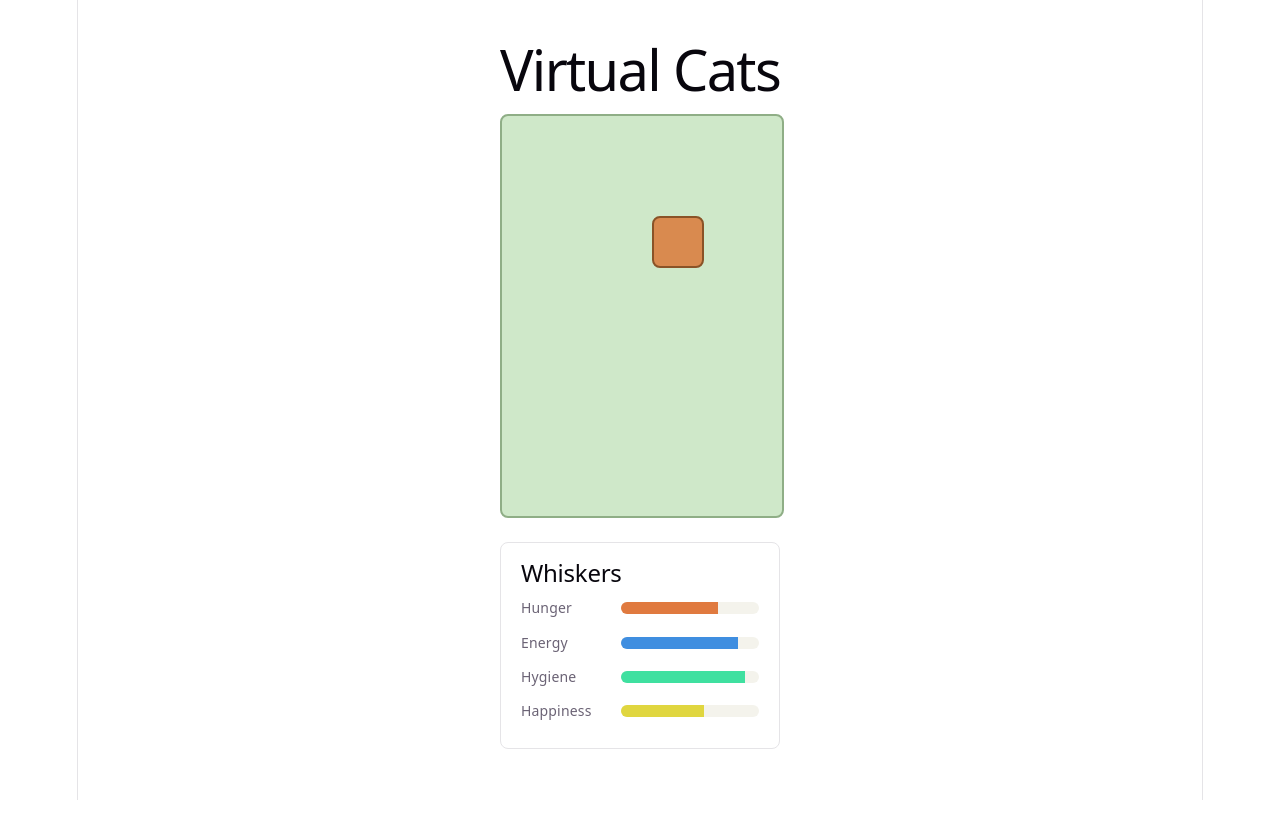
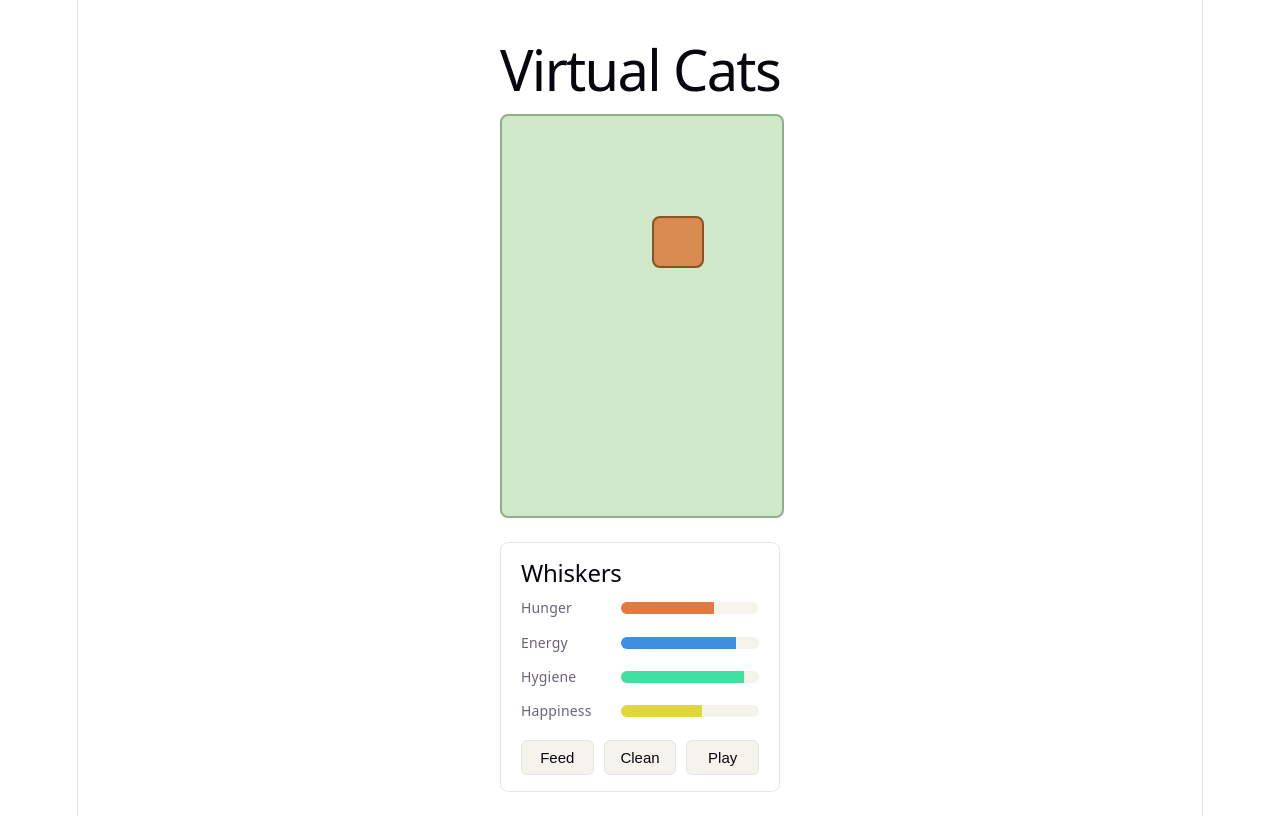
Before and after one commit to Zymos94/virtual-cats, a React (Vite) app: page / in a window 1280 px wide. Built offline with nearby package versions, Linux system fonts and the light colour scheme.

Commit message:
M2: Zustand store with needs decay and Feed/Clean/Play actions

```diff
--- a/src/App.css
+++ b/src/App.css
@@ -57,3 +57,24 @@
   height: 100%;
   transition: width 0.3s ease;
 }
+
+.actions {
+  display: flex;
+  gap: 10px;
+  margin-top: 16px;
+}
+
+.actions button {
+  flex: 1;
+  padding: 8px 0;
+  font-size: 15px;
+  border-radius: 6px;
+  border: 1px solid var(--border);
+  background: var(--code-bg);
+  color: var(--text-h);
+  cursor: pointer;
+}
+
+.actions button:hover {
+  border-color: var(--accent-border);
+}
--- a/src/App.tsx
+++ b/src/App.tsx
@@ -1,29 +1,34 @@
-import type { Pet } from './types/pet'
+import { useGameLoop } from './game/useGameLoop'
+import { usePetStore } from './store/petStore'
 import { Scene } from './components/Scene'
 import { StatBar } from './components/StatBar'
 import './App.css'
 
-// M1: one hardcoded pet, no store or game loop yet — just proving the
-// pieces render together. Real state management arrives in M2.
-const starterPet: Pet = {
-  id: 'pet-1',
-  name: 'Whiskers',
-  needs: { hunger: 70, energy: 85, hygiene: 90, happiness: 60 },
-  position: { x: 150, y: 100 },
-  action: 'idle',
-}
+function App() {
+  useGameLoop()
 
-function App() {
+  const pets = usePetStore((state) => state.pets)
+  const feedPet = usePetStore((state) => state.feedPet)
+  const cleanPet = usePetStore((state) => state.cleanPet)
+  const playWithPet = usePetStore((state) => state.playWithPet)
+
+  const pet = pets['pet-1']
+
   return (
     <div className="app">
       <h1>Virtual Cats</h1>
-      <Scene pets={[starterPet]} />
+      <Scene pets={Object.values(pets)} />
       <div className="stats-panel">
-        <h2>{starterPet.name}</h2>
-        <StatBar label="Hunger" value={starterPet.needs.hunger} color="#e07a3f" />
-        <StatBar label="Energy" value={starterPet.needs.energy} color="#3f8ee0" />
-        <StatBar label="Hygiene" value={starterPet.needs.hygiene} color="#3fe0a0" />
-        <StatBar label="Happiness" value={starterPet.needs.happiness} color="#e0d63f" />
+        <h2>{pet.name}</h2>
+        <StatBar label="Hunger" value={pet.needs.hunger} color="#e07a3f" />
+        <StatBar label="Energy" value={pet.needs.energy} color="#3f8ee0" />
+        <StatBar label="Hygiene" value={pet.needs.hygiene} color="#3fe0a0" />
+        <StatBar label="Happiness" value={pet.needs.happiness} color="#e0d63f" />
+        <div className="actions">
+          <button onClick={() => feedPet(pet.id)}>Feed</button>
+          <button onClick={() => cleanPet(pet.id)}>Clean</button>
+          <button onClick={() => playWithPet(pet.id)}>Play</button>
+        </div>
       </div>
     </div>
   )
--- /dev/null
+++ b/src/game/useGameLoop.ts
@@ -0,0 +1,27 @@
+import { useEffect, useRef } from 'react'
+import { usePetStore } from '../store/petStore'
+
+// Exactly one requestAnimationFrame loop, started once (empty dependency
+// array), and cleaned up on unmount. This is the one pattern that prevents
+// the most common React-game bug: stacking up multiple loops on re-render.
+export function useGameLoop() {
+  const rafId = useRef<number | undefined>(undefined)
+  const lastTime = useRef(performance.now())
+
+  useEffect(() => {
+    function frame(now: number) {
+      const deltaMs = now - lastTime.current
+      lastTime.current = now
+
+      usePetStore.getState().tick(deltaMs)
+
+      rafId.current = requestAnimationFrame(frame)
+    }
+
+    rafId.current = requestAnimationFrame(frame)
+
+    return () => {
+      if (rafId.current !== undefined) cancelAnimationFrame(rafId.current)
+    }
+  }, [])
+}
--- /dev/null
+++ b/src/store/petStore.ts
@@ -0,0 +1,85 @@
+import { create } from 'zustand'
+import type { Needs, Pet } from '../types/pet'
+
+interface PetStore {
+  pets: Record<string, Pet>
+  decayAccumulatorMs: number
+  tick: (deltaMs: number) => void
+  feedPet: (petId: string) => void
+  cleanPet: (petId: string) => void
+  playWithPet: (petId: string) => void
+}
+
+const DECAY_INTERVAL_MS = 1000
+const DECAY_PER_SECOND: Needs = { hunger: -0.5, energy: -0.3, hygiene: -0.2, happiness: -0.2 }
+
+function clamp(value: number): number {
+  return Math.max(0, Math.min(100, value))
+}
+
+function applyDecay(pet: Pet): Pet {
+  return {
+    ...pet,
+    needs: {
+      hunger: clamp(pet.needs.hunger + DECAY_PER_SECOND.hunger),
+      energy: clamp(pet.needs.energy + DECAY_PER_SECOND.energy),
+      hygiene: clamp(pet.needs.hygiene + DECAY_PER_SECOND.hygiene),
+      happiness: clamp(pet.needs.happiness + DECAY_PER_SECOND.happiness),
+    },
+  }
+}
+
+function boostNeed(pet: Pet, need: keyof Needs, amount: number): Pet {
+  return {
+    ...pet,
+    needs: { ...pet.needs, [need]: clamp(pet.needs[need] + amount) },
+  }
+}
+
+const starterPet: Pet = {
+  id: 'pet-1',
+  name: 'Whiskers',
+  needs: { hunger: 70, energy: 85, hygiene: 90, happiness: 60 },
+  position: { x: 150, y: 100 },
+  action: 'idle',
+}
+
+export const usePetStore = create<PetStore>((set) => ({
+  pets: { [starterPet.id]: starterPet },
+  decayAccumulatorMs: 0,
+
+  // Called every animation frame by the game loop. Needs decay in fixed
+  // 1-second steps so the rate stays consistent regardless of frame rate.
+  tick: (deltaMs) =>
+    set((state) => {
+      let accumulator = state.decayAccumulatorMs + deltaMs
+      let pets = state.pets
+
+      while (accumulator >= DECAY_INTERVAL_MS) {
+        const next: Record<string, Pet> = {}
+        for (const id in pets) next[id] = applyDecay(pets[id])
+        pets = next
+        accumulator -= DECAY_INTERVAL_MS
+      }
+
+      return { pets, decayAccumulatorMs: accumulator }
+    }),
+
+  feedPet: (petId) =>
+    set((state) => ({
+      pets: { ...state.pets, [petId]: boostNeed(state.pets[petId], 'hunger', 30) },
+    })),
+
+  cleanPet: (petId) =>
+    set((state) => ({
+      pets: { ...state.pets, [petId]: boostNeed(state.pets[petId], 'hygiene', 40) },
+    })),
+
+  playWithPet: (petId) =>
+    set((state) => ({
+      pets: {
+        ...state.pets,
+        [petId]: boostNeed(boostNeed(state.pets[petId], 'happiness', 25), 'energy', -10),
+      },
+    })),
+}))
```
